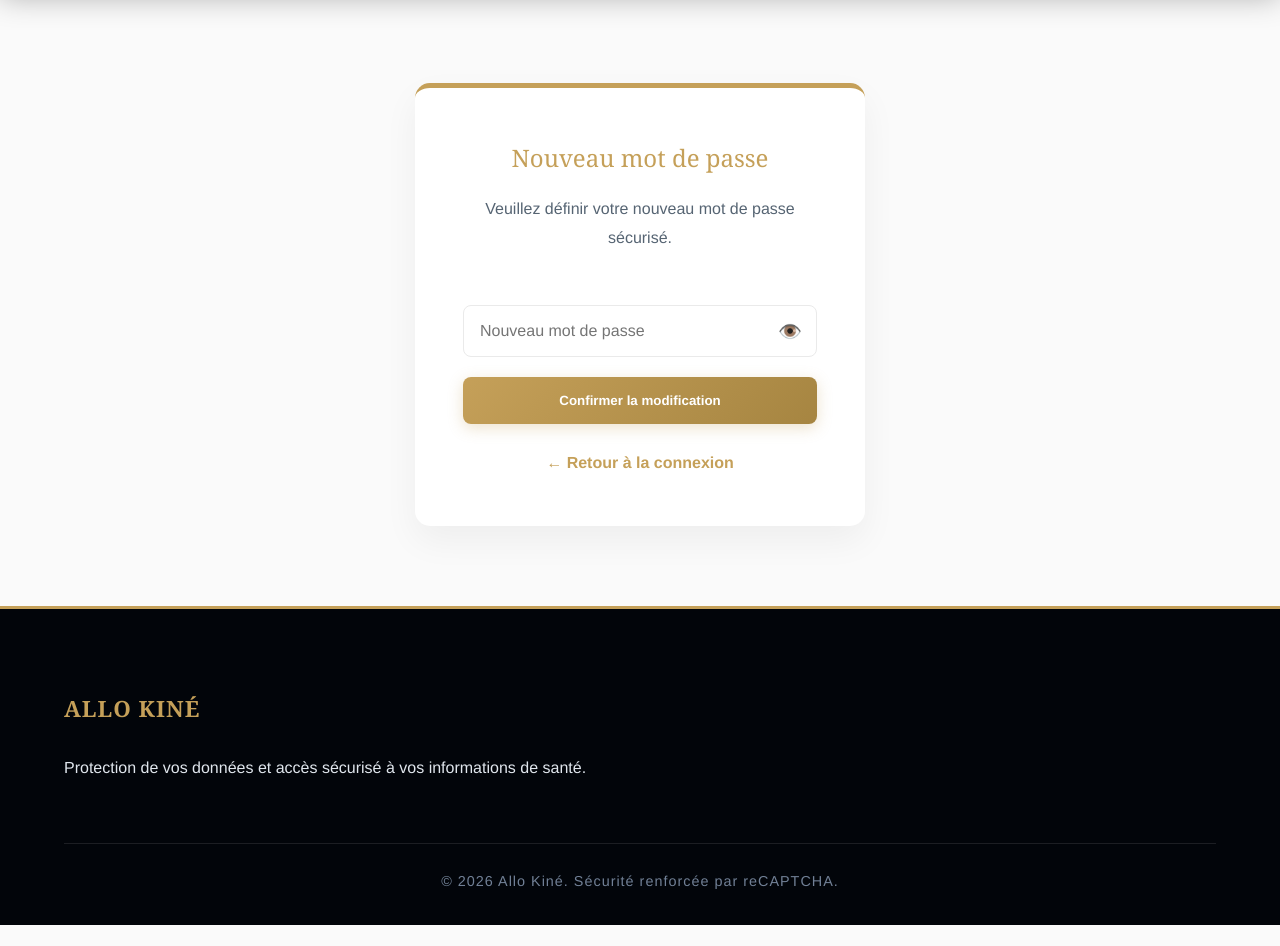
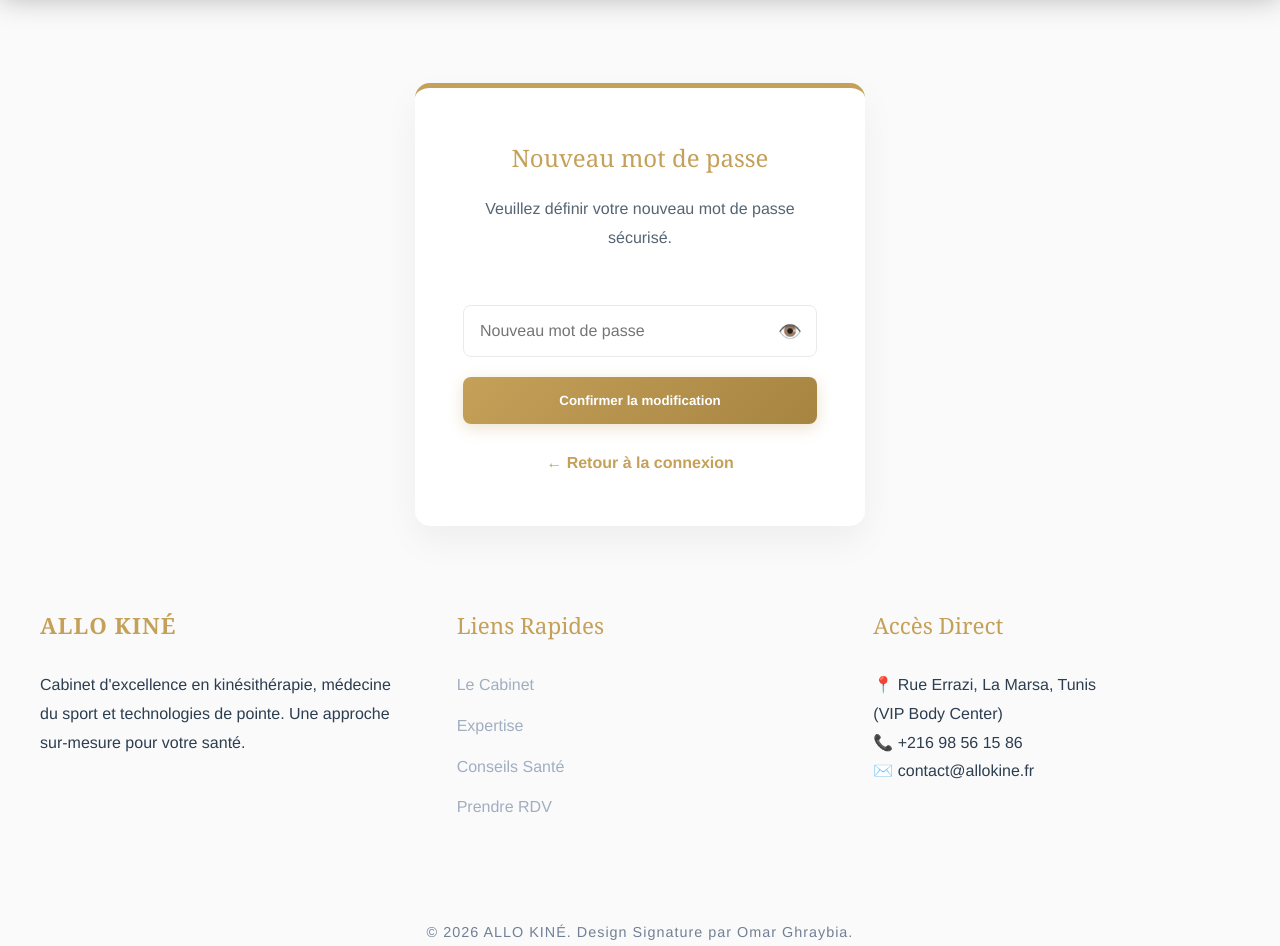
Before and after one commit to omarghraibia/ALLO-KINE-V2, a website: page public/reset.html in a window 1280 px wide. Shown: the part 77-1023 px from the top of the page. Before the commit the page ends 1002 px from the top, so only its background shows below. Drawn offline with Linux system fonts and the light colour scheme.

Commit message:
Update reset.html

```diff
--- a/public/reset.html
+++ b/public/reset.html
@@ -87,15 +87,30 @@
         </div>
     </main>
 
-    <footer class="pro-footer">
+    <footer class="footer">
         <div class="footer-container">
             <div class="footer-col">
                 <h3 class="brand-name">ALLO KINÉ</h3>
-                <p>Protection de vos données et accès sécurisé à vos informations de santé.</p>
+                <p>Cabinet d'excellence en kinésithérapie, médecine du sport et technologies de pointe. Une approche sur-mesure pour votre santé.</p>
+            </div>
+            <div class="footer-col">
+                <h3>Liens Rapides</h3>
+                <ul>
+                    <li><a href="/cabinet.html">Le Cabinet</a></li>
+                    <li><a href="/experiences.html">Expertise</a></li>
+                    <li><a href="/blog.html">Conseils Santé</a></li>
+                    <li><a href="/contact.html">Prendre RDV</a></li>
+                </ul>
+            </div>
+            <div class="footer-col">
+                <h3>Accès Direct</h3>
+                <p>📍 Rue Errazi, La Marsa, Tunis<br>(VIP Body Center)</p>
+                <p>📞 +216 98 56 15 86</p>
+                <p>✉️ contact@allokine.fr</p>
             </div>
         </div>
         <div class="footer-bottom">
-            <p>&copy; 2026 Allo Kiné. Sécurité renforcée par reCAPTCHA.</p>
+            <p>&copy; 2026 ALLO KINÉ. Design Signature par Omar Ghraybia.</p>
         </div>
     </footer>
 
```
